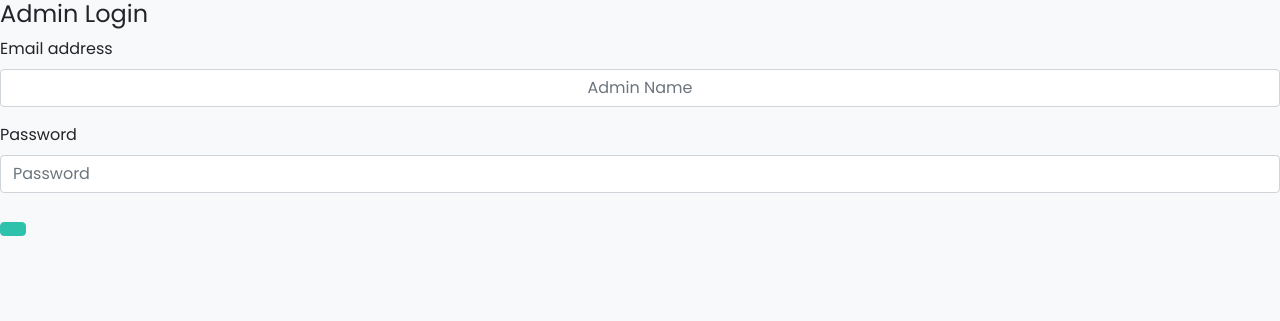
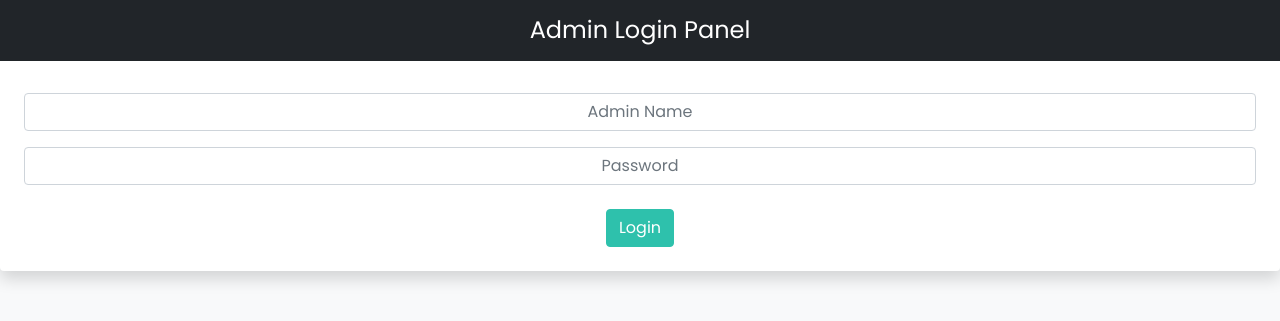
Before and after one commit to UIT-21522130/HotelBooking, a PHP site: page /admin/index.php in a window 1280 px wide. Shown: the top 321 px of the page. Run offline with PHP 8.4, Linux system fonts and the light colour scheme.

Commit message:
update admin login

```diff
--- a/admin/index.php
+++ b/admin/index.php
@@ -8,26 +8,27 @@
     <?php require('inc/links.php')  ?>
     <style>
         div.login-form{
-            top:50%;
+            position: absolute;
+            top: 50%;
             left: 50%;
             transform: translate(-50%,-50%);
+            width:400px;
         }
     </style>
 </head>
-<body class ="bg-light"></body>
-    <div>
+<body class ="bg-light">
+
+    <div class = "Login-form text-center rounded bg-white shadow overflow-none ">
         <form>
-            <h4>Admin Login</h4>
-            <div>
+            <h4 class="bg-dark text-white py-3">Admin Login Panel</h4>
+            <div class="p-4">
                     <div class="mb-3">
-                        <label class = "form-label">Email address</label>
-                        <input type="text" class="form-control shadow-none text-center" placeholder="Admin Name">
+                        <input name="admin_name" type="text" class="form-control shadow-none text-center" placeholder="Admin Name">
                     </div>
                     <div class="mb-4">
-                        <label class = "form-label">Password</label>
-                        <input type="password" class="form-control shadow-none" placeholder="Password">
+                        <input name = "admin_pass" type="password" class="form-control shadow-none text-center" placeholder="Password">
                     </div>
-                    <button type="submit" class="btn -text-white custom-bg shadow-none" ></button>
+                    <button name="login" type="submit" class="btn text-white custom-bg shadow-none" >Login</button>
             </div>
         </form>
     </div>
```
